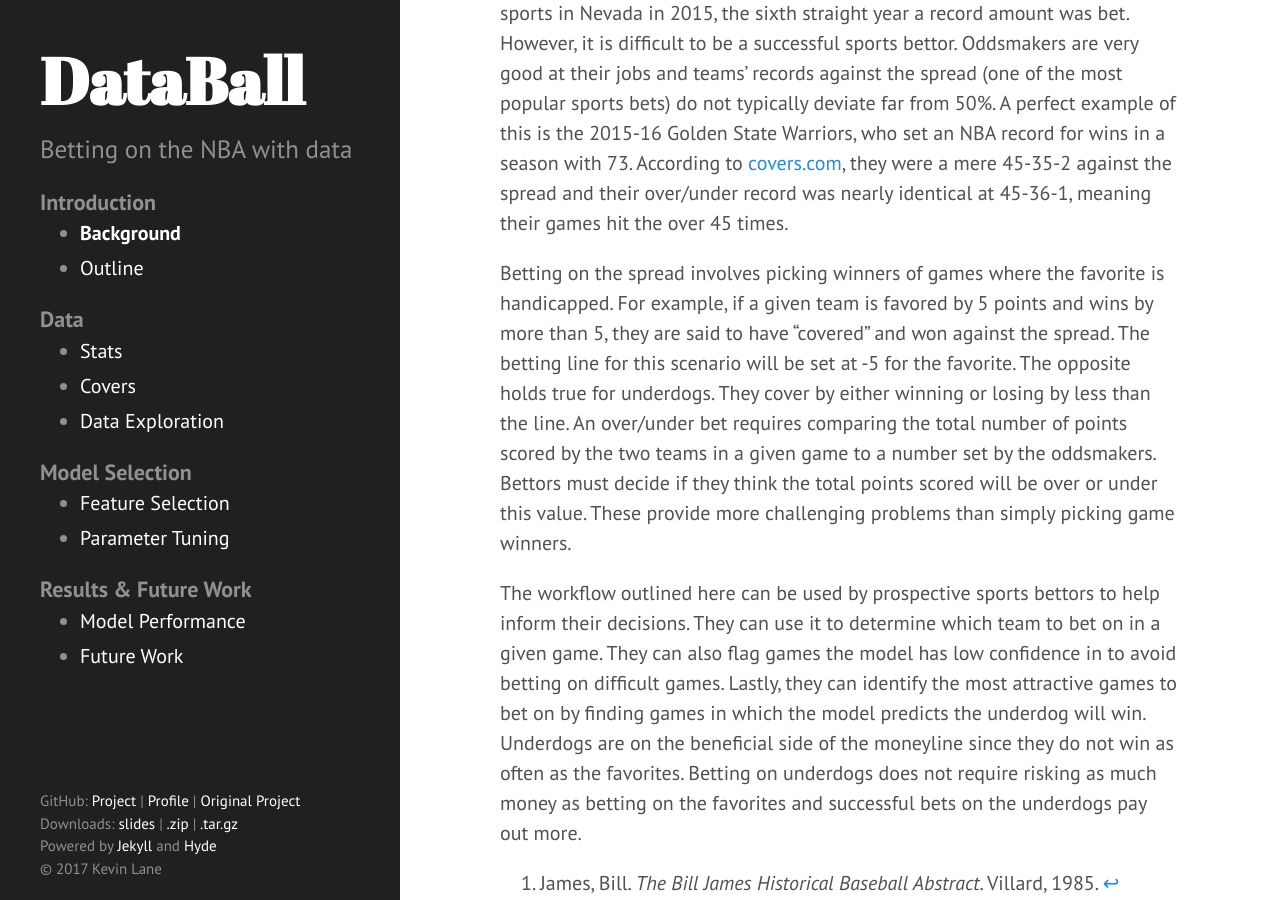
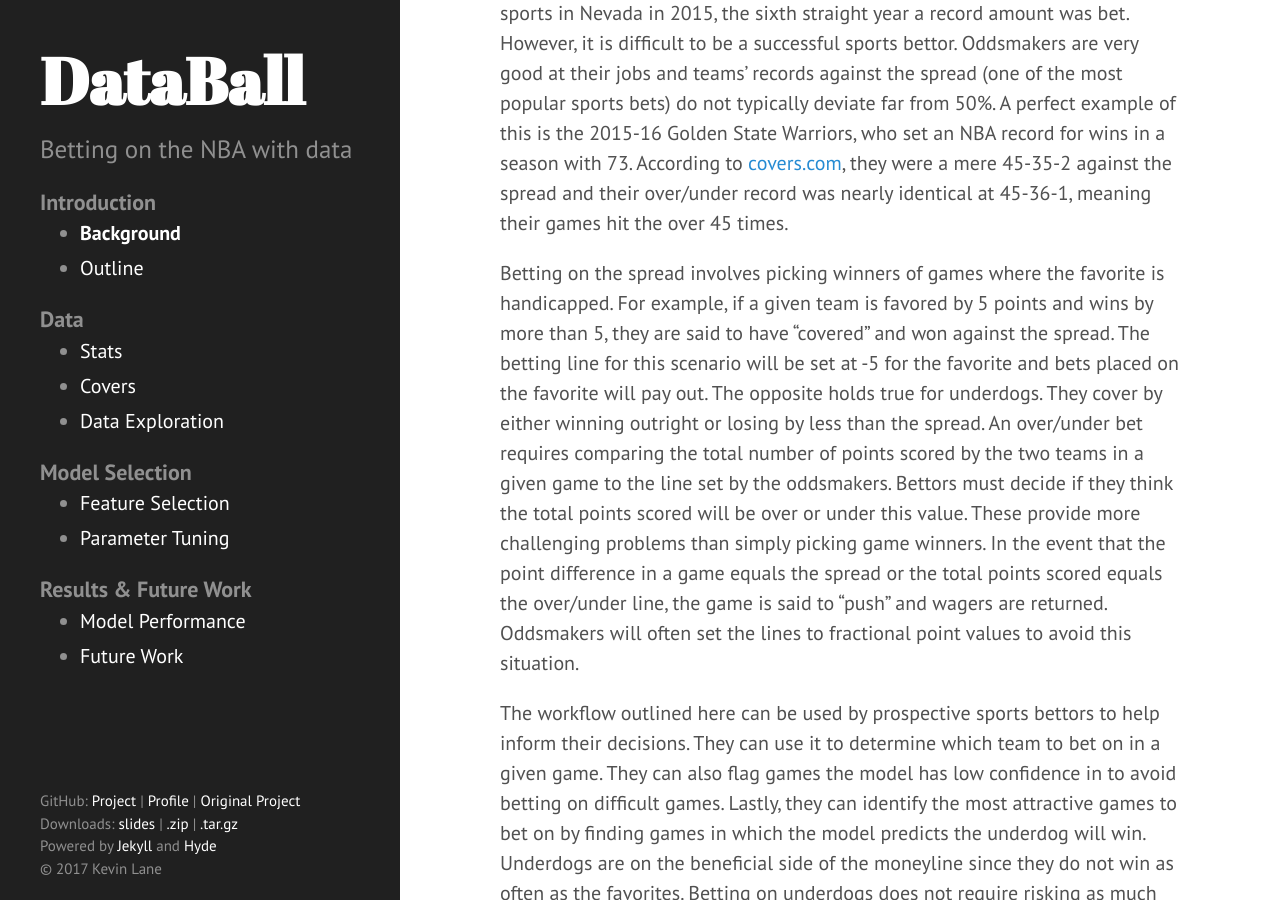
Before and after one commit to cedev935/databall-betting, a Jekyll site: the page built from docs/_pages/background.md, in a window 1280 px wide and 900 px high, scrolled down 3024 px. Built offline with Jekyll 4.4.1, drawn with Linux system fonts in a browser that asks for light colours.

Commit message:
Discuss pushes in betting background

```diff
--- a/docs/_pages/background.md
+++ b/docs/_pages/background.md
@@ -32,7 +32,7 @@ The Harvard Sports Analysis Collective ([HSAC](http://harvardsportsanalysis.org/
 
 The world of sports betting can be very lucrative for those that are skilled at it. The sports bettor Haralabos Voulgaris makes a million dollars in a "bad" year.[^4] This potential payout coupled with the perception that anyone can do it leads sports betting to be a big industry. An all-time high of [$4.2 billion](http://www.espn.com/chalk/story/_/id/17892685/the-future-sports-betting-how-sports-betting-legalized-united-states-the-marketplace-look-like) was bet on sports in Nevada in 2015, the sixth straight year a record amount was bet. However, it is difficult to be a successful sports bettor. Oddsmakers are very good at their jobs and teams' records against the spread (one of the most popular sports bets) do not typically deviate far from 50%. A perfect example of this is the 2015-16 Golden State Warriors, who set an NBA record for wins in a season with 73. According to [covers.com](http://www.covers.com/pageLoader/pageLoader.aspx?page=/data/nba/standings/2015-2016/sortable/standings_wins.html), they were a mere 45-35-2 against the spread and their over/under record was nearly identical at 45-36-1, meaning their games hit the over 45 times.
 
-Betting on the spread involves picking winners of games where the favorite is handicapped. For example, if a given team is favored by 5 points and wins by more than 5, they are said to have "covered" and won against the spread. The betting line for this scenario will be set at -5 for the favorite. The opposite holds true for underdogs. They cover by either winning or losing by less than the line. An over/under bet requires comparing the total number of points scored by the two teams in a given game to a number set by the oddsmakers. Bettors must decide if they think the total points scored will be over or under this value. These provide more challenging problems than simply picking game winners.
+Betting on the spread involves picking winners of games where the favorite is handicapped. For example, if a given team is favored by 5 points and wins by more than 5, they are said to have "covered" and won against the spread. The betting line for this scenario will be set at -5 for the favorite and bets placed on the favorite will pay out. The opposite holds true for underdogs. They cover by either winning outright or losing by less than the spread. An over/under bet requires comparing the total number of points scored by the two teams in a given game to the line set by the oddsmakers. Bettors must decide if they think the total points scored will be over or under this value. These provide more challenging problems than simply picking game winners. In the event that the point difference in a game equals the spread or the total points scored equals the over/under line, the game is said to "push" and wagers are returned. Oddsmakers will often set the lines to fractional point values to avoid this situation.
 
 The workflow outlined here can be used by prospective sports bettors to help inform their decisions. They can use it to determine which team to bet on in a given game. They can also flag games the model has low confidence in to avoid betting on difficult games. Lastly, they can identify the most attractive games to bet on by finding games in which the model predicts the underdog will win. Underdogs are on the beneficial side of the moneyline since they do not win as often as the favorites. Betting on underdogs does not require risking as much money as betting on the favorites and successful bets on the underdogs pay out more.
 
```
